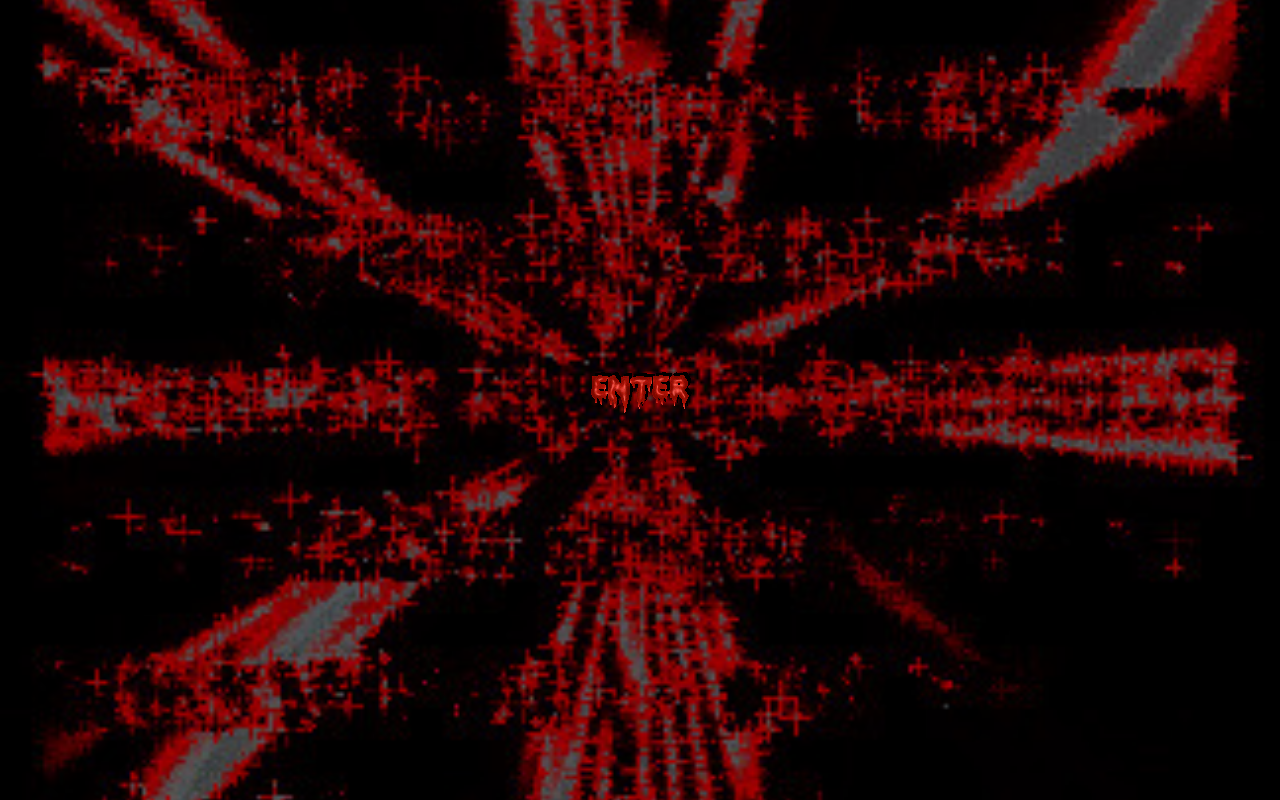
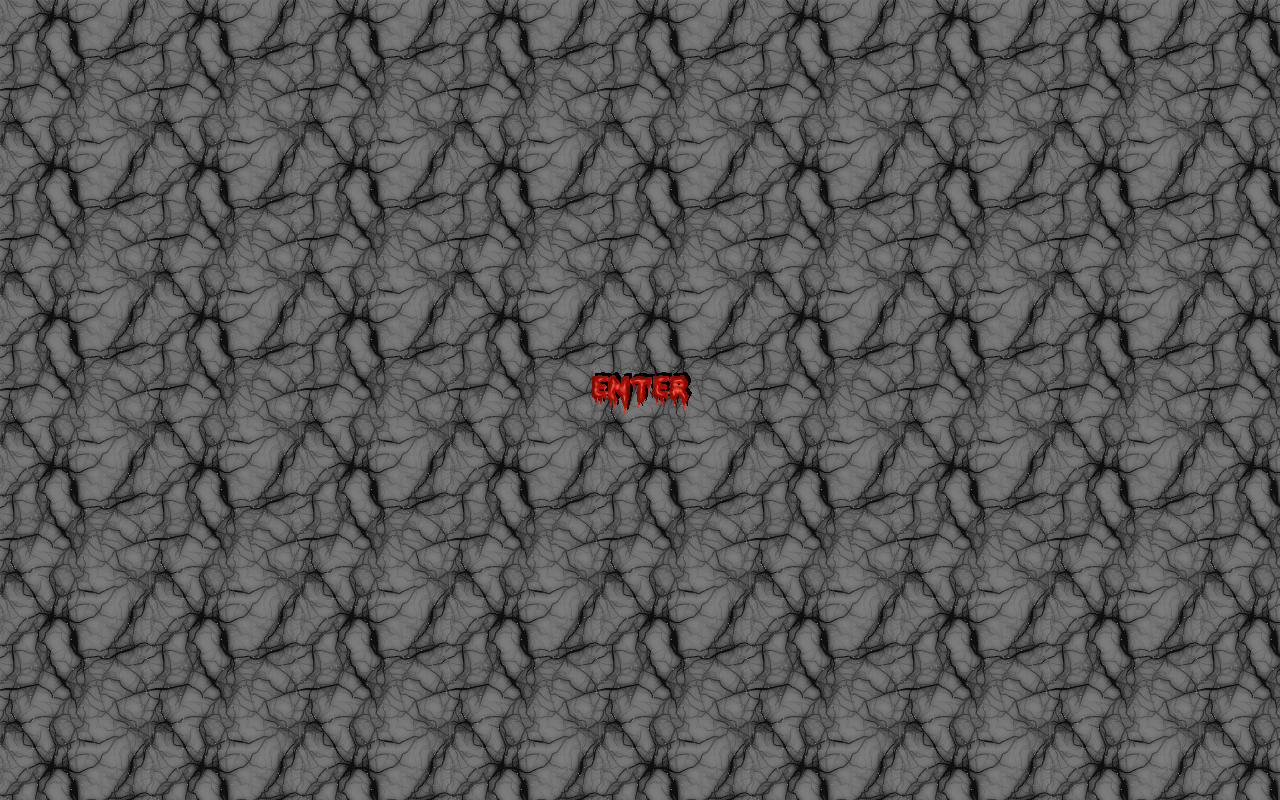
Before and after one commit to krezket/krezket.net, a React (Vite) app: page / in a window 1280 px wide. Built offline with nearby package versions, Linux system fonts and the light colour scheme; a web font is replaced by a local one.

Commit message:
added new background

```diff
--- a/src/index.css
+++ b/src/index.css
@@ -1,10 +1,13 @@
 body {
   /* background-color: black; */
-  background-image: url(./assets/backgrounds/back-1.jpeg);
-  background-size: cover;
-  background-position: center;
-  background-repeat: no-repeat;
+  /* background-image: url(./assets/backgrounds/back-1.jpeg); */
   /* background-image: url(./assets/backgrounds/back-2.jpeg); */
+  background-image: url(./assets/backgrounds/bg-27.gif);
+  /* background-image: url(./assets/backgrounds/bg-28.gif); */
+
+  /* background-size: cover; */
+  /* background-position: center; */
+  /* background-repeat: no-repeat; */
   margin: 0;
 }
 
```
Also changed, not shown: src/assets/backgrounds/bg-27.gif (added), src/assets/backgrounds/bg-28.gif (added).
